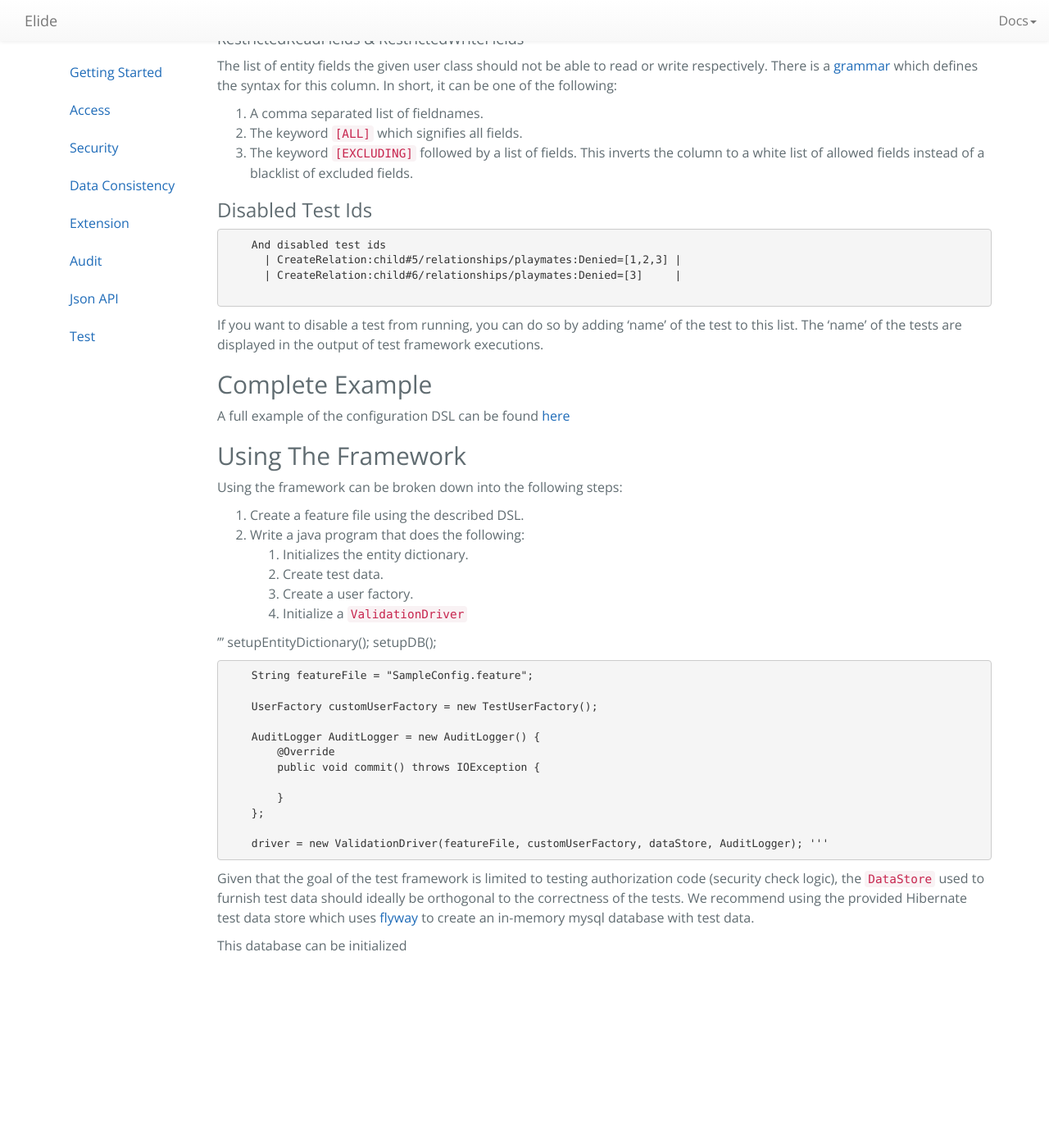
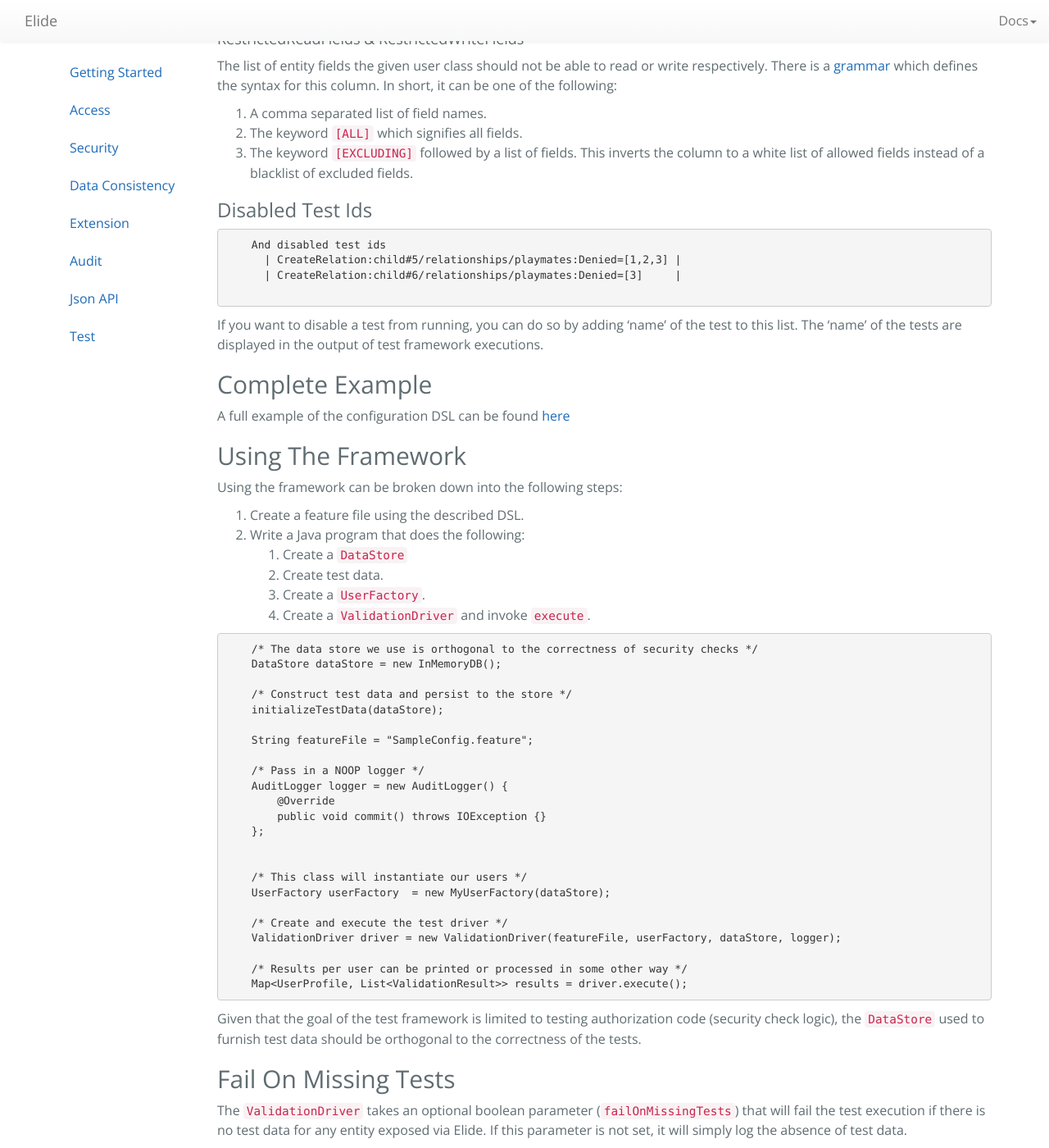
Before and after one commit to yahoo/elide-doc, a Jekyll site: the page built from pages/guide/08-test.md, in a window 1280 px wide and 1400 px high, scrolled down 2245 px. Shown: the whole window at 82% size. Built offline with Jekyll 4.4.1, drawn with Linux system fonts in a browser that asks for light colours; nearby versions of some CDN libraries; Markdown is read by kramdown in place of the engine named in the settings; before the commit the page ends 3420 px from its top, so only the background shows below that; some of the changed text lies outside the part shown.

Commit message:
Ready for review

````diff
--- a/pages/guide/08-test.md
+++ b/pages/guide/08-test.md
@@ -36,6 +36,7 @@ Exposed entities is a table describing which JPA entities are exposed through El
 
 There will be different classes of users who have access to the system.  A class of users are the set of users who share the same authorization
 permissions.  Ideally, the developer should define a `user` for each permutation of authorization permissions they want to test.
+
 ```
     And users
       # Amalberti father
@@ -45,7 +46,7 @@ permissions.  Ideally, the developer should define a `user` for each permutation
       | Margery  |
 ```
 
-The concept of users is opaque to the security test framework.  It has no concept of authentication or user identity.  Instead the developer provides
+The concept of users is opaque to the security test framework.  It has no concept of authentication or user identity.  Instead, the developer provides
 a concrete implementation of a `UserFactory` which constructs the user objects your authorization code expects:
 
 ```
@@ -56,7 +57,8 @@ public interface UserFactory {
 
 ### Associated Permissions
 
-Associated permissions is a table that defines which entities a given user class has access to which CRUD operations are allowed.
+Associated permissions is a table that defines which entities a given user class has access to.  For each set of entities, it also
+defines which CRUD operations are allowed.
 
 ```
     And associated permissions
@@ -107,7 +110,8 @@ as a comma separated list of the keywords 'Create', 'Read', 'Update', and 'Delet
 
 The list of entity fields the given user class should not be able to read or write respectively.
 There is a [grammar](...) which defines the syntax for this column.  In short, it can be one of the following:
-1. A comma separated list of fieldnames.
+
+1. A comma separated list of field names.
 2. The keyword `[ALL]` which signifies all fields.
 3. The keyword `[EXCLUDING]` followed by a list of fields.  This inverts the column to a white list of allowed fields instead of a blacklist of excluded fields.
 
@@ -130,33 +134,44 @@ A full example of the configuration DSL can be found [here](...)
 ## Using The Framework
 
 Using the framework can be broken down into the following steps:
+
 1. Create a feature file using the described DSL.
-2. Write a java program that does the following:
-   1. Initializes the entity dictionary.
+2. Write a Java program that does the following:
+   1. Create a `DataStore`
    2. Create test data.
-   3. Create a user factory.
-   4. Initialize a `ValidationDriver`
+   3. Create a `UserFactory`.
+   4. Create a `ValidationDriver` and invoke `execute`.
 
-'''
-        setupEntityDictionary();
-        setupDB();
+```
+    /* The data store we use is orthogonal to the correctness of security checks */
+    DataStore dataStore = new InMemoryDB();
 
-        String featureFile = "SampleConfig.feature";
+    /* Construct test data and persist to the store */
+    initializeTestData(dataStore);
 
-        UserFactory customUserFactory = new TestUserFactory();
+    String featureFile = "SampleConfig.feature";
 
-        AuditLogger AuditLogger = new AuditLogger() {
-            @Override
-            public void commit() throws IOException {
+    /* Pass in a NOOP logger */
+    AuditLogger logger = new AuditLogger() {
+        @Override
+        public void commit() throws IOException {}
+    };
 
-            }
-        };
 
-        driver = new ValidationDriver(featureFile, customUserFactory, dataStore, AuditLogger);
-'''
+    /* This class will instantiate our users */
+    UserFactory userFactory  = new MyUserFactory(dataStore);
+
+    /* Create and execute the test driver */
+    ValidationDriver driver = new ValidationDriver(featureFile, userFactory, dataStore, logger);
+
+    /* Results per user can be printed or processed in some other way */
+    Map<UserProfile, List<ValidationResult>> results = driver.execute();
+```
 
 Given that the goal of the test framework is limited to testing authorization code (security check logic), the `DataStore` used to furnish test data
-should ideally be orthogonal to the correctness of the tests.   We recommend using the provided Hibernate test data store which uses [flyway](...)
-to create an in-memory mysql database with test data.
+should be orthogonal to the correctness of the tests.
 
-This database can be initialized
+## Fail On Missing Tests
+
+The `ValidationDriver` takes an optional boolean parameter (`failOnMissingTests`) that will fail the test execution if there is no test data
+for any entity exposed via Elide.  If this parameter is not set, it will simply log the absence of test data.
````
Also changed, not shown: other parts of pages/guide/08-test.md (+3 -2 lines).
